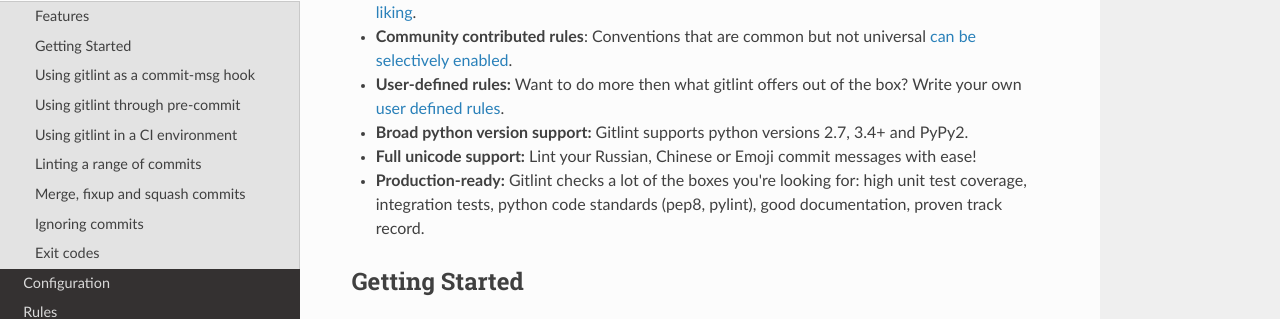
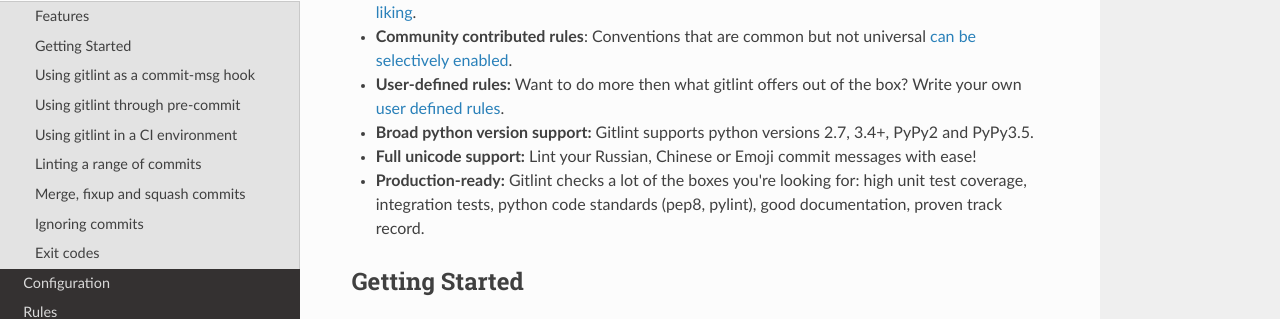
Before and after one commit to jorisroovers/gitlint, an MkDocs documentation site: the page built from docs/index.md, in a window 1280 px wide and 900 px high, scrolled down 701 px. Shown: the part 135-454 px from the top of the window. Built offline with MkDocs 1.6.1, drawn with Linux system fonts in a browser that asks for light colours; nearby versions of some CDN libraries; old or Windows-style settings are respelled for this version of MkDocs.

Commit message:
PyPy3.5 support
Specific version: pypy3.5-v7.0.0-linux64

```diff
--- a/.travis.yml
+++ b/.travis.yml
@@ -18,6 +18,8 @@
       sudo: true
     - python: "pypy"
       os: linux
+    - python: "pypy3.5"
+      os: linux
 install:
   - "pip install -r requirements.txt"
   - "pip install -r test-requirements.txt"
--- a/docs/index.md
+++ b/docs/index.md
@@ -24,7 +24,7 @@
  - **Easily configurable:** Gitlint has sane defaults, but [you can also easily customize it to your own liking](configuration.md).
  - **Community contributed rules**: Conventions that are common but not universal [can be selectively enabled](contrib_rules).
  - **User-defined rules:** Want to do more then what gitlint offers out of the box? Write your own [user defined rules](user_defined_rules.md).
- - **Broad python version support:** Gitlint supports python versions 2.7, 3.4+ and PyPy2.
+ - **Broad python version support:** Gitlint supports python versions 2.7, 3.4+, PyPy2 and PyPy3.5.
  - **Full unicode support:** Lint your Russian, Chinese or Emoji commit messages with ease!
  - **Production-ready:** Gitlint checks a lot of the boxes you're looking for: high unit test coverage, integration tests,
    python code standards (pep8, pylint), good documentation, proven track record.
```
Also changed, not shown: CHANGELOG.md (+3 -1 lines), 1 other file.
